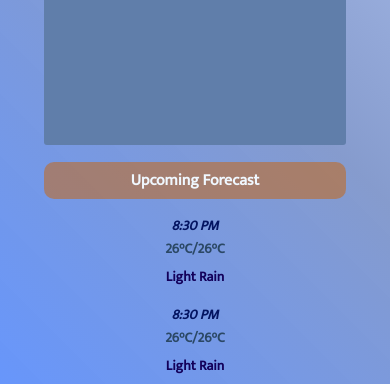
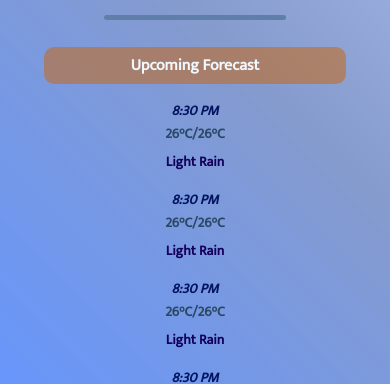
Before and after one commit to Ken-1219/weatherist, a plain HTML site: page index.html in a window 390 px wide. Shown: the part 411-795 px from the top of the page. Drawn offline with Linux system fonts and the light colour scheme.

Commit message:
Updated responsiveness

```diff
--- a/styles.css
+++ b/styles.css
@@ -334,7 +334,9 @@ main {
     margin-bottom: 30px;
 }
 
+
 @media screen and (max-width: 768px) {
+
     .divider1,
     .divider2 {
         height: 200px;
@@ -343,12 +345,23 @@ main {
 }
 
 @media screen and (max-width: 576px) {
+
     .divider1,
     .divider2 {
         height: 150px;
         margin-bottom: 10px;
         border-radius: 3px;
     }
+}
+
+.divider1 {
+    height: 300px;
+    width: 70%;
+    margin: 0 auto;
+
+    /* Responsive adjustments */
+    margin-top: 20px;
+    margin-bottom: 20px;
 }
 
 .divider2 {
@@ -359,6 +372,31 @@ main {
     /* Responsive adjustments */
     margin-top: 20px;
     margin-bottom: 20px;
+}
+
+@media screen and (max-width: 768px) {
+    .divider1 {
+        height: 5px;
+        width: 60%;
+        margin: 0 auto;
+
+        /* Responsive adjustments */
+        margin-top: 20px;
+        margin-bottom: 20px;
+    }
+}
+
+
+@media screen and (max-width: 576px) {
+    .divider1 {
+        height: 5x;
+        width: 60%;
+        margin: 0 auto;
+
+        /* Responsive adjustments */
+        margin-top: 20px;
+        margin-bottom: 20px;
+    }
 }
 
 .time,
```
